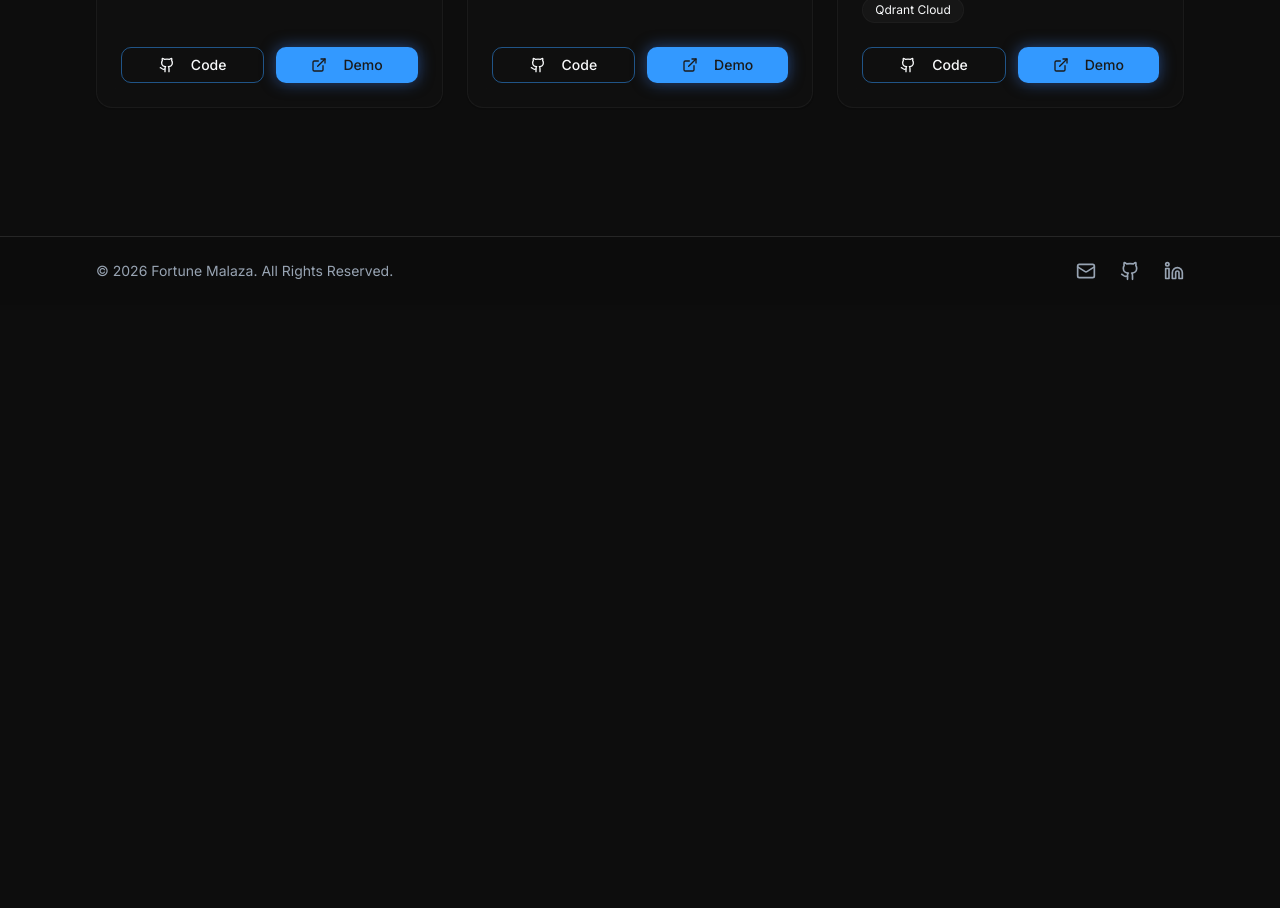
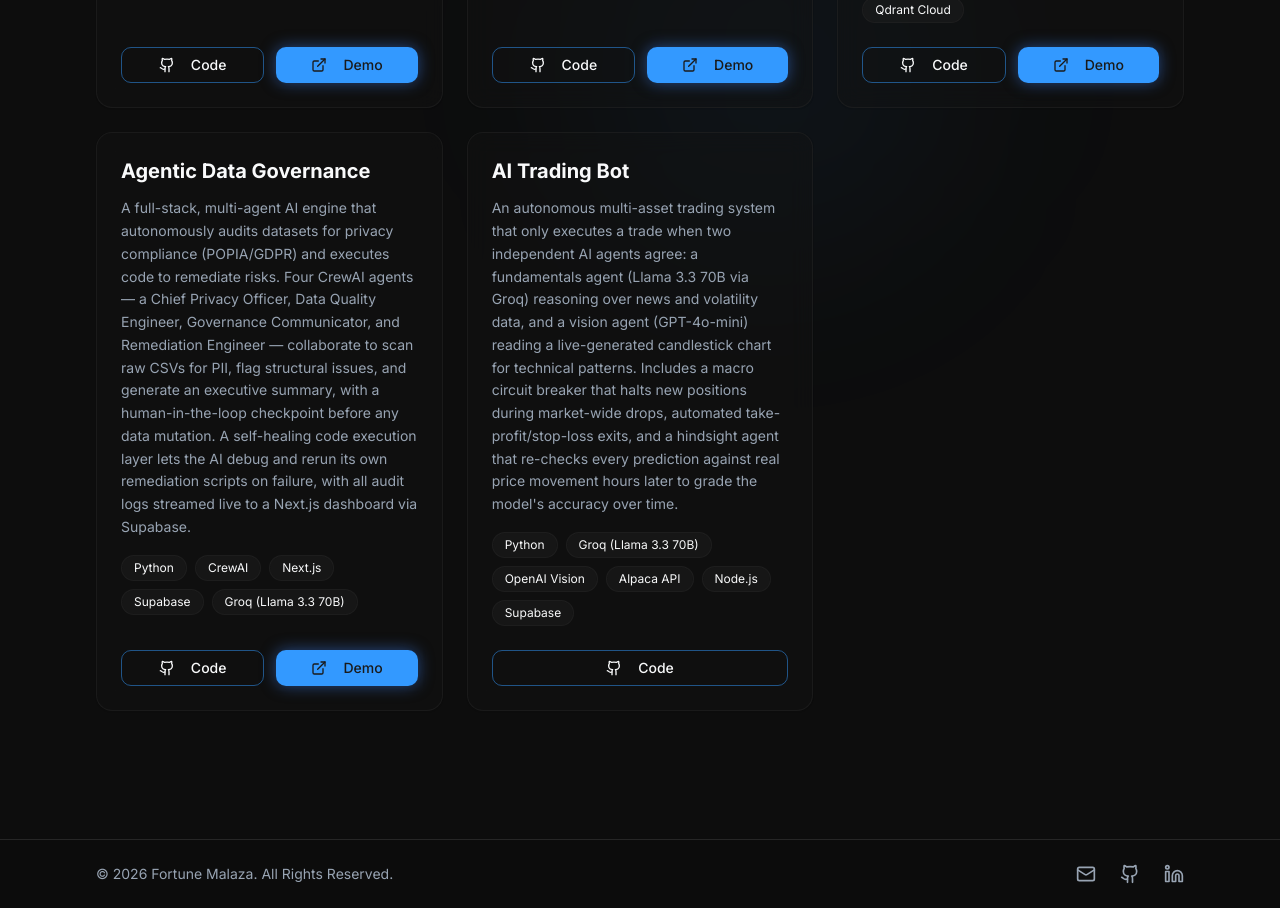
Before and after one commit to FortuneMal/PersonalPortfolio, a React (Vite) app: page /projects in a window 1280 px wide. Shown: the part 1280-2188 px from the top of the page. Before the commit the page ends 1585 px from the top, so only its background shows below. Built offline with nearby package versions, Linux system fonts and the light colour scheme; no server answers.

Commit message:
feat: update Projects section with new project details and modify technologies for BudgetEase

```diff
--- a/src/pages/Projects.jsx
+++ b/src/pages/Projects.jsx
@@ -8,7 +8,7 @@ const Projects = () => {
     {
       title: "BudgetEase",
       description: "BudgetEase is a full-stack personal finance management application designed to help users track expenses, set budgets, and manage savings goals. It provides a clear overview of financial activity, enabling users to make informed decisions about their spending and savings habits.",
-      technologies: ["React", "HTML", "TailwindCSS", "MongoDB", "Node.js"],
+      technologies: ["React", "HTML", "TailwindCSS", "Supabase", "Node.js"],
       github: "https://github.com/FortuneMal/BudgetEasev2",
       demo: "https://budget-easev2-git-main-fortunemals-projects.vercel.app/",
     },
@@ -46,6 +46,19 @@ const Projects = () => {
       technologies: ["Python", "LangChain", "CrewAI", "VectorDB", "Retrieval-Augmented Generation(RAG)", "Qdrant Cloud"],
       github: "https://github.com/FortuneMal/Mzansi-Law-GPT",
       demo: "https://mzansi-law-gpt.vercel.app/",
+    },
+    {
+      title: "Agentic Data Governance",
+      description: "A full-stack, multi-agent AI engine that autonomously audits datasets for privacy compliance (POPIA/GDPR) and executes code to remediate risks. Four CrewAI agents — a Chief Privacy Officer, Data Quality Engineer, Governance Communicator, and Remediation Engineer — collaborate to scan raw CSVs for PII, flag structural issues, and generate an executive summary, with a human-in-the-loop checkpoint before any data mutation. A self-healing code execution layer lets the AI debug and rerun its own remediation scripts on failure, with all audit logs streamed live to a Next.js dashboard via Supabase.",
+      technologies: ["Python", "CrewAI", "Next.js", "Supabase", "Groq (Llama 3.3 70B)"],
+      github: "https://github.com/FortuneMal/agentic-data-governance",
+      demo: "https://agentic-data-governance.vercel.app",
+    },
+    {
+      title: "AI Trading Bot",
+      description: "An autonomous multi-asset trading system that only executes a trade when two independent AI agents agree: a fundamentals agent (Llama 3.3 70B via Groq) reasoning over news and volatility data, and a vision agent (GPT-4o-mini) reading a live-generated candlestick chart for technical patterns. Includes a macro circuit breaker that halts new positions during market-wide drops, automated take-profit/stop-loss exits, and a hindsight agent that re-checks every prediction against real price movement hours later to grade the model's accuracy over time.",
+      technologies: ["Python", "Groq (Llama 3.3 70B)", "OpenAI Vision", "Alpaca API", "Node.js", "Supabase"],
+      github: "https://github.com/FortuneMal/AI-trading",
     },
   ];
 
```
